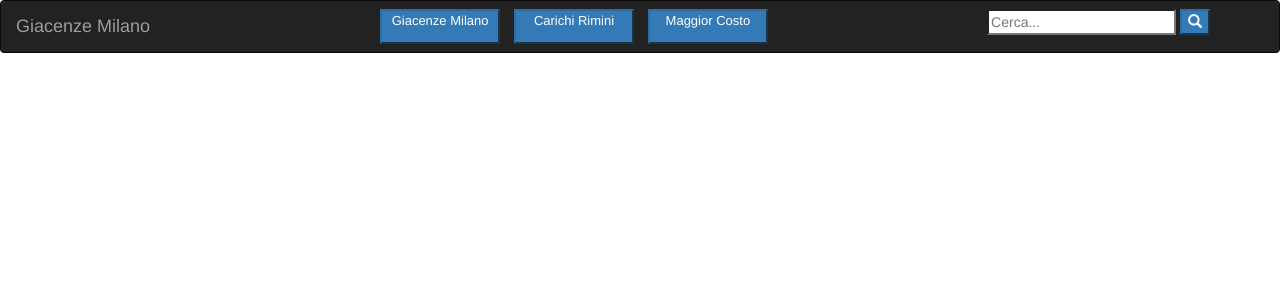
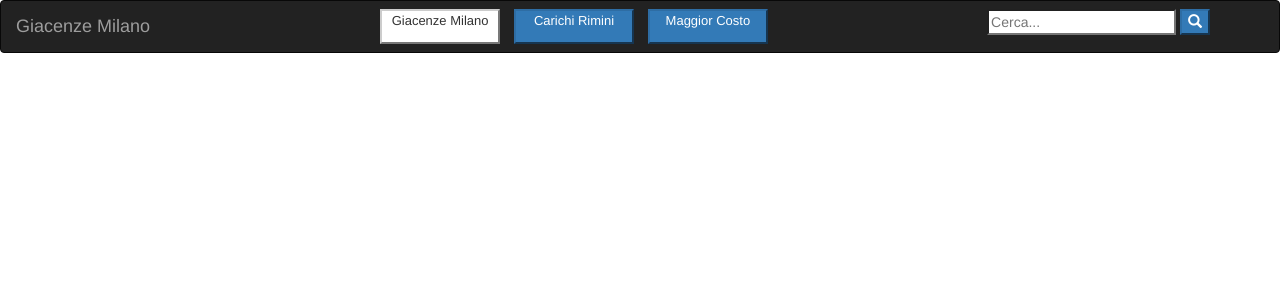
Before and after one commit to DarioGiovannini/GruppoVerde, a PHP site: page /Crud.php?tabella=giacenzemilano in a window 1280 px wide. Shown: the top 300 px of the page. Run offline with PHP 8.4, Linux system fonts and the light colour scheme; data that the repository does not hold is empty.

Commit message:
blocco bottone delli

```diff
--- a/Crud.php
+++ b/Crud.php
@@ -22,9 +22,9 @@
                 <a class="navbar-brand"> Giacenze Milano </a>
             </div>
             <ul class="nav navbar-form navbar-left">
-                    <button type="submit" class='btn-primary' style="margin-left:200px;margin-right:10px;font-size:13px;width:120px" onclick="window.location.href='Crud.php?tabella=giacenzemilano'"> Giacenze Milano </p> </button>
-                    <button type="submit" class='btn-primary' style="margin-right:10px;font-size:13px;width:120px" onclick="window.location.href='Crud.php?tabella=carichirimini'"> Carichi Rimini </p> </button>
-                    <button type="submit" class='btn-primary' style="margin-right:10px;font-size:13px;width:120px" onclick="window.location.href='Crud.php?tabella=maggiorcosto'"> Maggior Costo </p> </button>
+                    <button type="submit" id='giacenzemilano' class='btn-primary' style="margin-left:200px;margin-right:10px;font-size:13px;width:120px" onclick="window.location.href='Crud.php?tabella=giacenzemilano'"> Giacenze Milano </p> </button>
+                    <button type="submit" id='carichirimini' class='btn-primary' style="margin-right:10px;font-size:13px;width:120px" onclick="window.location.href='Crud.php?tabella=carichirimini'"> Carichi Rimini </p> </button>
+                    <button type="submit" id='maggiorcosto' class='btn-primary' style="margin-right:10px;font-size:13px;width:120px" onclick="window.location.href='Crud.php?tabella=maggiorcosto'"> Maggior Costo </p> </button>
             </ul>
             <div class="container">
             <ul class="nav navbar-form navbar-right">
--- a/Select.php
+++ b/Select.php
@@ -24,8 +24,6 @@ if($tabella=="maggiorcosto")
     echo "<h3 style='margin:30px'>" .  $row['Prezzo'] ."</h3>";
     echo "</div>";
     echo "</div>";
-
-
 }
 echo "
     <table class='table table-hover'>
@@ -46,7 +44,6 @@ echo "
 if($_GET["ordine"]!="0") $sql = $sql . " ORDER BY " . $_GET["Campo"] . " " . $_GET["ordine"];
 $stmt=$db->prepare($sql);
 $stmt->execute();
-
 
 while(  $row = $stmt->fetch(PDO::FETCH_ASSOC)) {
     $colonne="SHOW COLUMNS FROM $tabella";
--- a/scripts/AJAX.js
+++ b/scripts/AJAX.js
@@ -4,6 +4,8 @@ function selection(file,tabella, Campo, ordine, ricerca){
     $("#id_table").hide();
     $("#id_table").load(file + "?tabella=" + tabella +"&Campo=" + Campo + "&ordine=" + ordine + "&ricerca=" + ricerca);
     $("#id_table").fadeIn(1000);
+    $("#" + tabella).prop("disabled", true).removeClass("btn-primary").addClass("btn-default");
+    $("#" + tabella).removeClass("btn-primary").addClass("btn-default");
 }
 
 function update(view,tabella,file , id, vet) {
```
